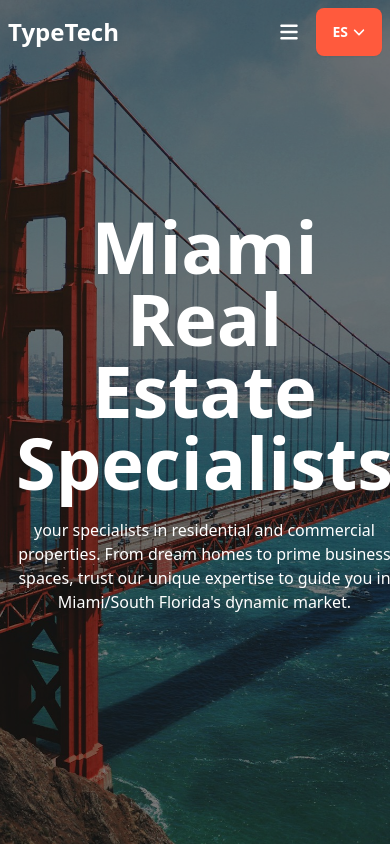
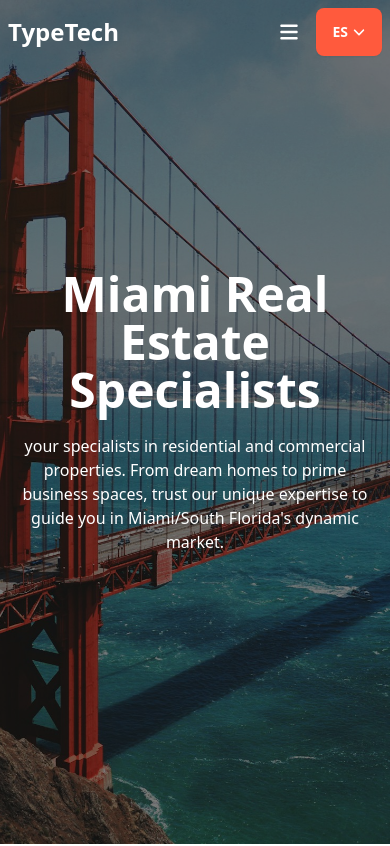
Before and after one commit to DKAbir111/typeTech_Task, a Next.js app: page / in a window 390 px wide. Shown: the top 846 px of the page. Built offline with nearby package versions, Linux system fonts and the light colour scheme; no server answers; the database is empty.

Commit message:
adding readme file

```diff
--- a/src/components/Banner.jsx
+++ b/src/components/Banner.jsx
@@ -12,7 +12,7 @@ export default function Banner() {
 
             <div className="hero-content text-white text-center">
                 <div className="max-w-4xl">
-                    <h1 className="mb-5 text-7xl font-extrabold">Miami Real Estate
+                    <h1 className="mb-5 text-5xl md:text-7xl font-extrabold">Miami Real Estate
                         Specialists</h1>
                     <p className="mb-5">
                         your specialists in residential and commercial properties. From dream homes to prime business spaces, trust our unique expertise to guide you in Miami/South Florida's dynamic market.
```
